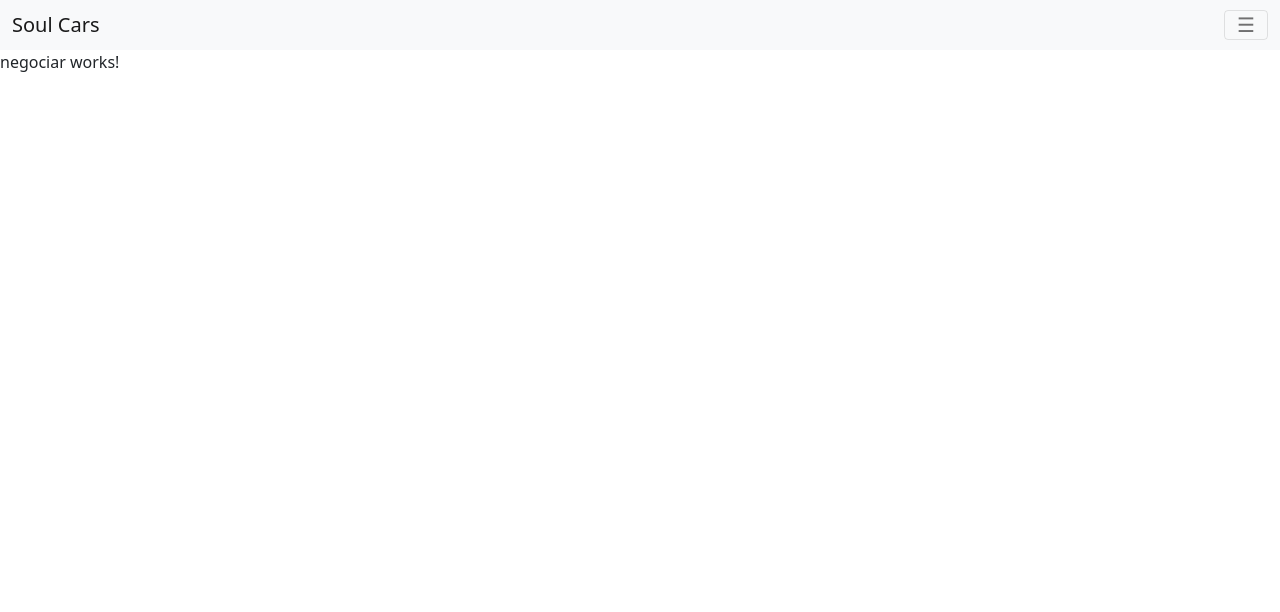
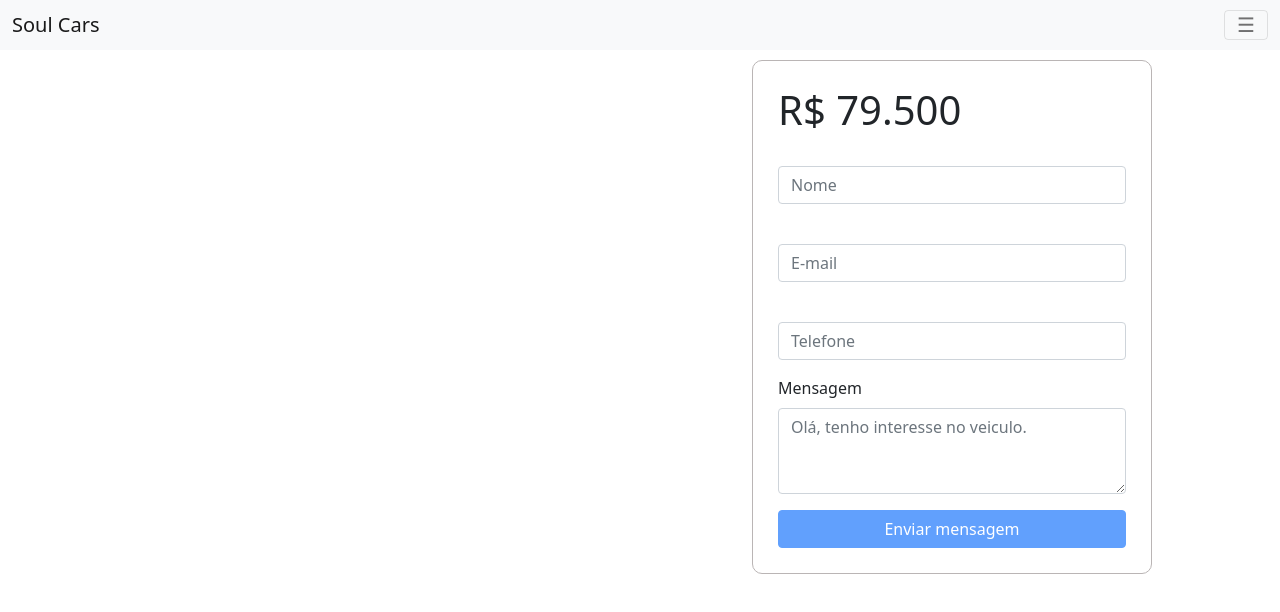
Before and after one commit to natycavaillier/ecommerce-cars, an Angular app: page /comprar/negociar in a window 1280 px wide. Shown: the top 612 px of the page. Built offline with nearby package versions, Linux system fonts and the light colour scheme.

Commit message:
Aplicação do formulario, validação e css

```diff
--- a/src/app/app.module.ts
+++ b/src/app/app.module.ts
@@ -12,6 +12,7 @@ import { FeedbackComponent } from './components/feedback/feedback.component';
 import { LoginComponent } from './components/login/login.component';
 import { VenderComponent } from './components/vender/vender.component';
 import { NegociarComponent } from './components/negociar/negociar.component';
+import {  FormsModule, ReactiveFormsModule } from '@angular/forms';
 
 @NgModule({
   declarations: [
@@ -28,7 +29,9 @@ import { NegociarComponent } from './components/negociar/negociar.component';
   imports: [
     BrowserModule,
     AppRoutingModule,
-    NgbModule
+    NgbModule,
+    FormsModule,
+    ReactiveFormsModule
   ],
   providers: [],
   bootstrap: [AppComponent]
--- a/src/app/components/negociar/negociar.component.css
+++ b/src/app/components/negociar/negociar.component.css
@@ -0,0 +1,21 @@
+.containerForm {
+    display: grid;
+    grid-column: auto;
+    justify-content: end;
+    margin-right: 10%;
+    margin-left: 10%;
+    margin-top: 10px;
+}
+
+.containerNeg {
+    width: 400px;
+    grid-column: span;
+    border: 1px solid;
+    padding: 25px;
+    border-radius: 10px;
+    border-color: #bab5b5;
+}
+
+.bottonNeg {
+    width: 100%;
+}
--- a/src/app/components/negociar/negociar.component.html
+++ b/src/app/components/negociar/negociar.component.html
@@ -1 +1,48 @@
-<p>negociar works!</p>
+<div class="containerForm">
+
+    <div class="containerNeg ">
+        <form [formGroup]="negociarForm" (ngSubmit)="onSubmit()">
+            <div>
+                <h1>R$ 79.500</h1>
+            </div>
+            <div class="mb-3">
+                <label for="nome" class="form-label"></label>
+                <input formControlName="nome" type="text" class="form-control" placeholder="Nome">
+                <small class="text-danger" *ngIf="nome?.invalid && nome?.touched">
+                    <span *ngIf="nome?.hasError('required')">O nome é obrigatorio!</span>
+                    <span *ngIf="nome?.hasError('minlength')" >O minimo é 4 caracteres</span>
+                </small>
+            </div>
+            <div class="mb-3">
+                <label for="email" class="form-label"></label>
+                <input formControlName="email" type="email" class="form-control" placeholder="E-mail">
+                <small class="text-danger" *ngIf="email?.invalid && email?.touched">
+                    <span *ngIf="email?.hasError('required')">O email é obrigatorio</span>
+                    <span *ngIf="email?.hasError('email')">O email é inválido</span>
+                </small>
+            </div>
+            <div class="mb-3">
+                <label for="" class="form-label"></label>
+                <input formControlName="telefone" type="number" class="form-control" placeholder="Telefone">
+                <small class="text-danger" *ngIf="telefone?.invalid && telefone?.touched">
+                    <span *ngIf="telefone?.hasError('required')">Telefone inválido</span>
+                </small>
+            </div>
+            <div class="mb-3">
+                <label for="" class="form-label">Mensagem</label>
+                <textarea formControlName="mensagem" class="form-control" id="#" rows="3"
+                    placeholder="Olá, tenho interesse no veiculo."></textarea>
+                    <small class="text-danger" *ngIf="mensagem?.invalid && email?.touched">
+                        <span *ngIf="mensagem?.hasError('required')">A mensagem é obrigatoria</span>
+                        <span *ngIf="mensagem?.hasError('minlength')">O minimo é 5 caracteres</span>
+                        <span *ngIf="mensagem?.hasError('maxlength')">O maximo é 100 caracteres</span>
+                    </small>
+            </div>
+            <div >
+                <button class=" bottonNeg btn btn-primary" [disabled]="negociarForm.invalid">
+                    Enviar mensagem
+                </button>
+            </div>
+        </form>
+    </div>
+</div>
--- a/src/app/components/negociar/negociar.component.ts
+++ b/src/app/components/negociar/negociar.component.ts
@@ -1,4 +1,5 @@
 import { Component, OnInit } from '@angular/core';
+import { FormBuilder, Validators } from '@angular/forms';
 
 @Component({
   selector: 'app-negociar',
@@ -7,7 +8,32 @@ import { Component, OnInit } from '@angular/core';
 })
 export class NegociarComponent implements OnInit {
 
-  constructor() { }
+  constructor(private fb: FormBuilder) { }
+
+  negociarForm = this.fb.group({
+    nome: ['', [Validators.required, Validators.minLength(4)]],
+    email: ['', [Validators.required, Validators.email]],
+    telefone: ['', [Validators.required]],
+    mensagem: ['', [Validators.required, Validators.minLength(5), Validators.maxLength(100)]]
+
+  })
+
+  get nome() {
+    return this.negociarForm.get('nome');
+  }
+  get email() {
+    return this.negociarForm.get('email');
+  }
+  get telefone() {
+    return this.negociarForm.get('telefone');
+  }
+  get mensagem() {
+    return this.negociarForm.get('mensagem');
+  }
+
+  onSubmit(){
+    alert('Mensagem enviada!')
+  }
 
   ngOnInit(): void {
   }
```
